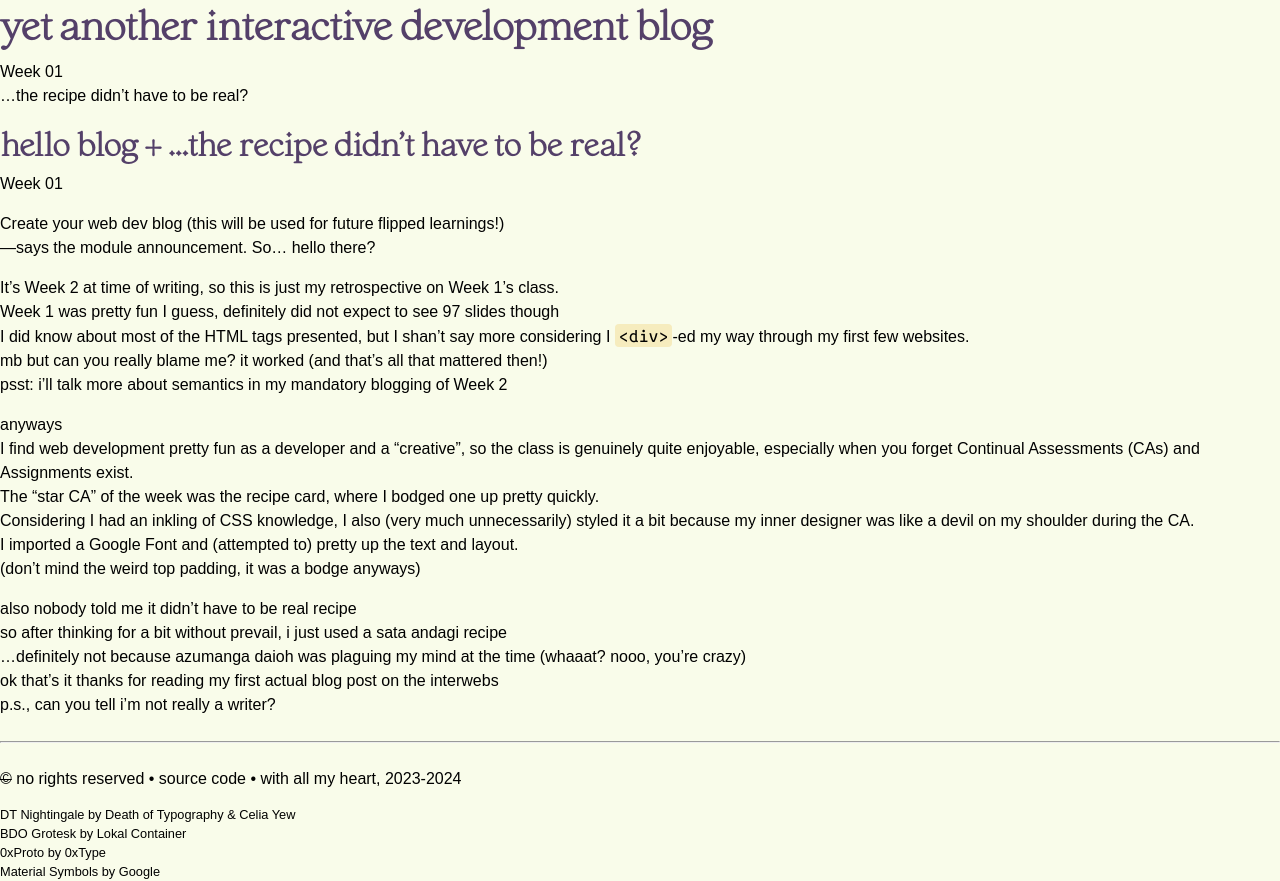
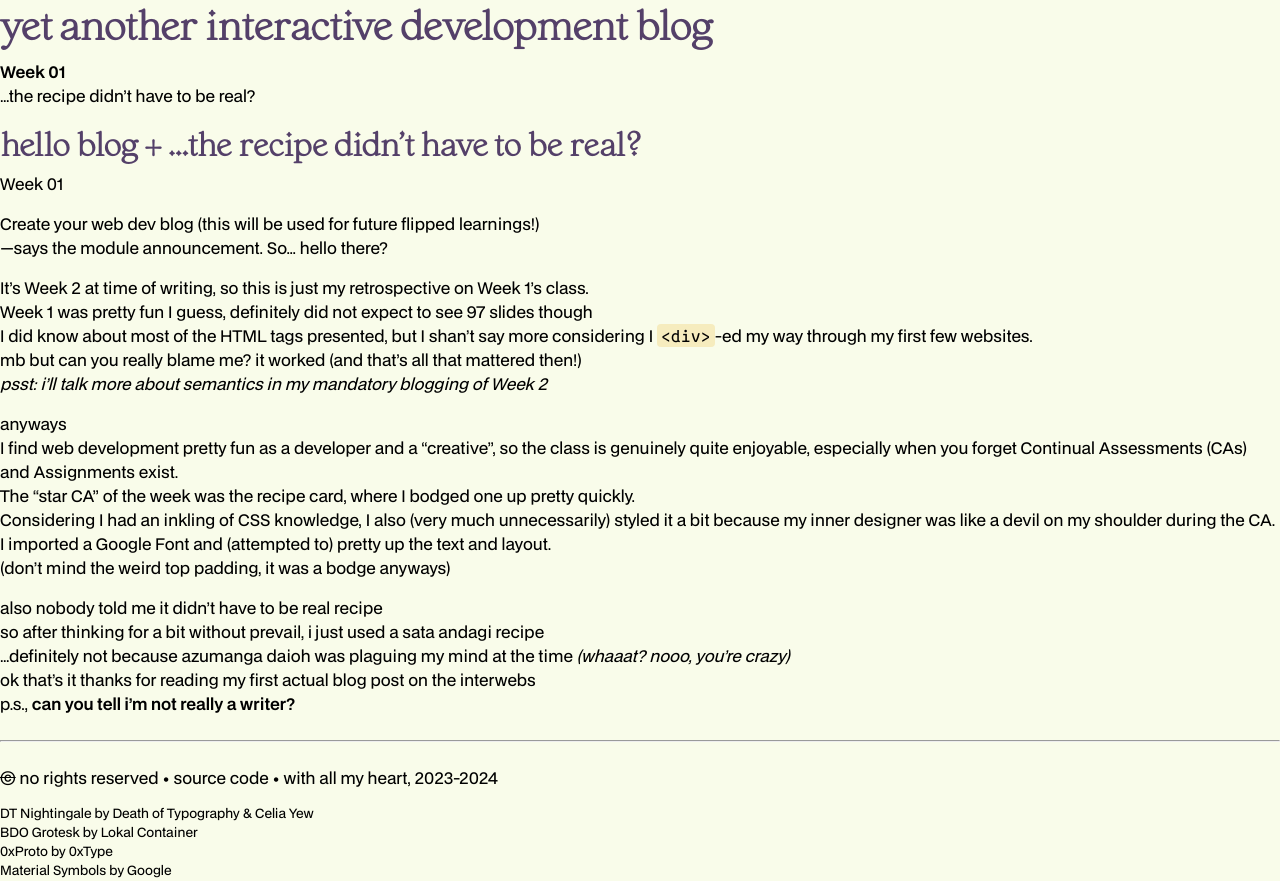
Before and after one commit to markjoshwel/yanindeb, a website: page public/index.html in a window 1280 px wide. Drawn offline with Linux system fonts and the light colour scheme; a web font is replaced by a local one.

Commit message:
site: bring back variable fonts

```diff
--- a/public/index.html
+++ b/public/index.html
@@ -64,8 +64,10 @@
         <p>
           mb but can you really blame me? it worked (and that’s all that
           mattered then!)<br />
-          psst: i’ll talk more about semantics in my mandatory blogging of Week
-          2
+          <em
+            >psst: i’ll talk more about semantics in my mandatory blogging of
+            Week 2</em
+          >
         </p>
       </section>
       <section id="s3">
@@ -100,12 +102,12 @@
         </p>
         <p>
           …definitely not because azumanga daioh was plaguing my mind at the
-          time (whaaat? nooo, you’re crazy)
+          time <em>(whaaat? nooo, you’re crazy)</em>
         </p>
         <p>
           ok that’s it thanks for reading my first actual blog post on the
           interwebs<br />
-          p.s., can you tell i’m not really a writer?
+          p.s., <strong>can you tell i’m not really a writer?</strong>
         </p>
       </section>
     </main>
--- a/public/style.css
+++ b/public/style.css
@@ -40,30 +40,35 @@ h6 {
 /*  yanindeb stylesheet
     https://github.com/markjoshwel/yanindeb (public domain)  */
 
-@import url("https://fonts.googleapis.com/css2?family=Material+Symbols+Outlined");
 @font-face {
   font-family: "0xProto";
   font-style: normal;
-  font-display: swap;
   src: url("./font/0xProto.woff2") format("woff2");
 }
 @font-face {
   font-family: "DT Nightingale";
   font-style: normal;
-  font-display: swap;
   src: url("./font/Nightingale.woff2") format("woff2");
 }
+@supports not (font-variation-settings: normal) {
   @font-face {
     font-family: "BDO Grotesk";
     font-style: normal;
-  font-display: fallback;
     src: url("./font/BDOGrotesk-Regular.woff2") format("woff2");
   }
   @font-face {
     font-family: "BDO Grotesk";
     font-style: oblique;
-  font-display: fallback;
     src: url("./font/BDOGrotesk-DemiBold.woff2") format("woff2");
+  }
+}
+@supports (font-variation-settings: normal) {
+  @font-face {
+    font-family: "BDO Grotesk";
+    src:
+      url("./font/BDOGrotesk-VF.woff2") format("woff2 supports variations"),
+      url("./font/BDOGrotesk-VF.woff2") format("woff2-variations");
+  }
 }
 
 /* colours */
@@ -78,6 +83,13 @@ h6 {
 }
 
 /* typography */
+* i, * em {
+  font-style: italic;
+}
+* b, * strong {
+  font-weight: bold;
+  font-weight: 600;
+}
 h1,
 h2,
 h3,
```
Also changed, not shown: posts/1 …the recipe didn’t have to be real?.md (+3 -3 lines), public/font/BDOGrotesk-VF.woff2 (added). Lines whose indentation alone changed are shown as unchanged.
